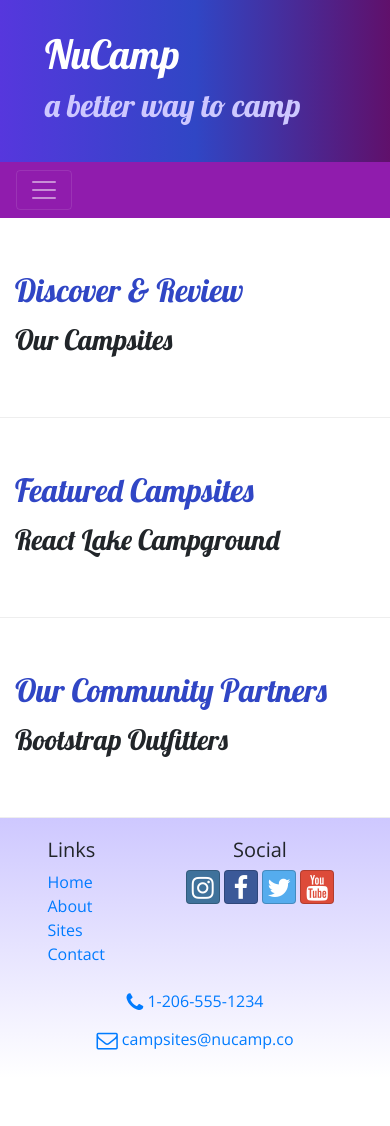
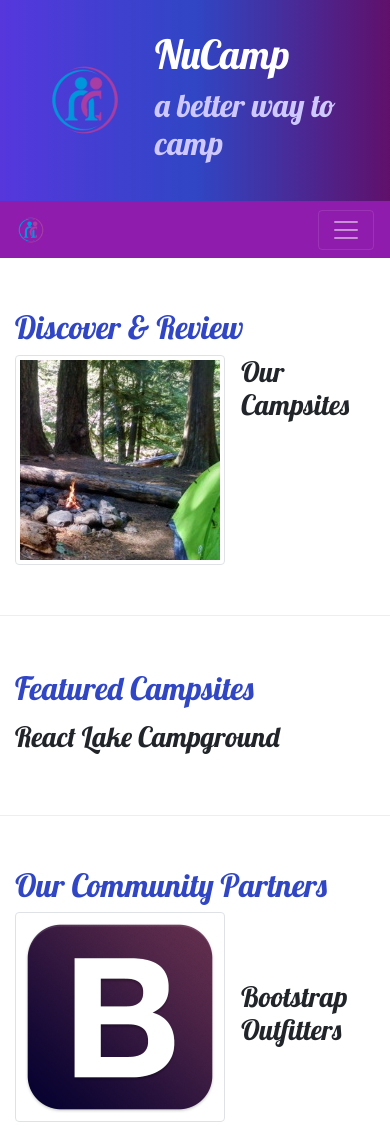
Before and after one commit to AlexWolfe42/nucamp-bootstrap, a website: page index.html in a window 390 px wide. Shown: the top 1126 px of the page. Before the commit the page ends 1078 px from the top, so only its background shows below. Drawn offline with nearby package versions, Linux system fonts and the light colour scheme.

Commit message:
Images and Media

```diff
--- a/index.html
+++ b/index.html
@@ -20,6 +20,9 @@
       <header class="jumbotron jumbotron-fluid">
           <div class="container">
               <div class="row">
+                  <div class="col-4 col-sm-3 col-md-2 align-self-center">
+                      <img src="img/logo.png" class="img-fluid" />
+                  </div>
                   <div class="col">
                       <h1>NuCamp</h1>
                       <h2>a better way to camp </h2>
@@ -30,6 +33,7 @@
 
       <nav class="navbar navbar-expand-sm navbar-dark sticky-top">
         <div class="container">
+            <a class="navbar-brand" href="#"><img src="img/logo.png" height="30" width="30" /></a>
             <button class="navbar-toggler" type=button" data-toggle="collapse" data-target="#nucampNavbar">
                 <span class="navbar-toggler-icon"></span>
             </button>
@@ -50,8 +54,13 @@
                   <h2 class="text-sm-right">Discover & Review</h2>
               </div>
               <div class="col">
-                  <h3>Our Campsites</h3>
-                  <p class="d-none d-sm-block">Explore our growing database of curated campsites and leave your own reviews!</p>
+                  <div class="media">
+                      <img class="d-flex mr-3 img-thumbnail" src="img/breadcrumb-trail-thumb.jpg" alt="Breadcrumb Trail" />
+                      <div class=media-body align-self-center">
+                          <h3>Our Campsites</h3>
+                          <p class="d-none d-sm-block">Explore our growing database of curated campsites and leave your own reviews!</p>
+                      </div>
+                  </div>
               </div>
           </div>
           <div class="row row-content align-items-center">
@@ -69,8 +78,13 @@
                   <h2 class="text-sm-right">Our Community Partners</h2>
               </div>
               <div class="col">
-                  <h3>Bootstrap Outfitters</h3>
-                  <p class="d-none d-sm-block">Bootstrap Outfitters supplies you with gear you need at prices you can't beat.</p>
+                  <div class="media">
+                      <img class="d-flex mr-3 img-thumbnail" src="img/bootstrap-thumb.png" alt="Bootstrap Outfitters" />
+                      <div class="media-body align-self-center">
+                          <h3>Bootstrap Outfitters</h3>
+                          <p class="d-none d-sm-block">Bootstrap Outfitters supplies you with gear you need at prices you can't beat.</p>
+                      </div>
+                  </div>
               </div>
           </div>
       </div>
```
Also changed, not shown: aboutus.html (+4 -0 lines), contactus.html (+4 -0 lines), img/bootstrap-thumb.png (added), img/breadcrumb-trail-thumb.jpg (added), img/breadcrumb-trail.jpg (added), img/chrome-river-thumb.jpg (added), img/chrome-river.jpg (added), img/logo.png (added), img/react-lake-thumb.jpg (added), img/react-lake.jpg (added).
